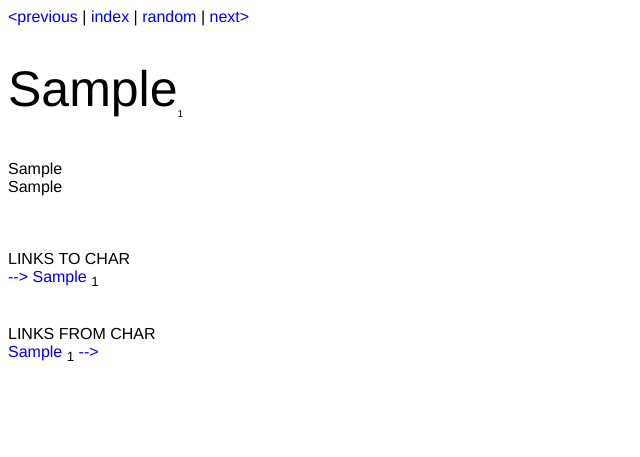
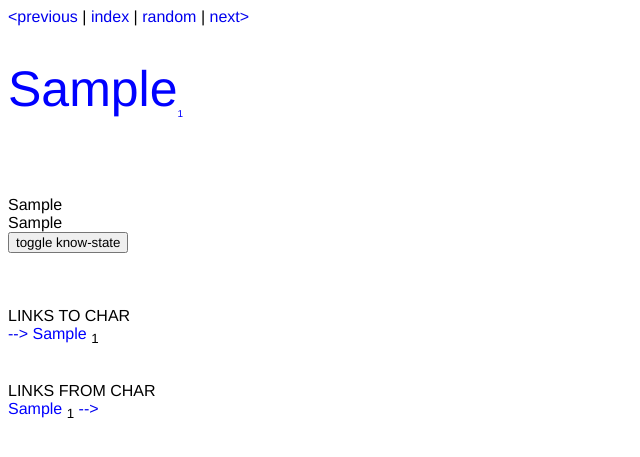
Before and after one commit to TPyrsiocne/mandarin_vocab_builder, a Django app: page /mandarin-graph/1/ in a window 1280 px wide. Shown: the top 457 px of the page, without its empty margins (0-640 px from the left). Run offline with Django 3.2, Linux system fonts and the light colour scheme; tables that the repository leaves empty hold one stand-in row (values such as "Sample post").

Commit message:
characters now have a user dependent know-state

```diff
--- a/graph_builder/models.py
+++ b/graph_builder/models.py
@@ -1,21 +1,25 @@
 from django.db import models
+from django.contrib.auth.models import User
 
 
 class Character(models.Model):
+    known_by = models.ManyToManyField(User)
     points_to = models.ManyToManyField("self", symmetrical=False, through='Word')
-    symbol = models.CharField(max_length = 1)
-    rank = models.IntegerField(default = 0)
-    definition = models.CharField(max_length = 1000)
-    pronunciation = models.CharField(max_length = 40)
+    symbol = models.CharField(max_length=1)
+    rank = models.IntegerField(default=0)
+    definition = models.CharField(max_length=1000)
+    pronunciation = models.CharField(max_length=40)
+
     def __str__(self):
         return self.symbol
 
 
 class Word(models.Model):
-    first_char = models.ForeignKey(Character, related_name = 'is_first_char',on_delete=models.CASCADE)
+    first_char = models.ForeignKey(Character, related_name='is_first_char', on_delete=models.CASCADE)
     second_char = models.ForeignKey(Character, related_name='is_second_char', on_delete=models.CASCADE)
-    rank = models.IntegerField(default = 0)
-    definition = models.CharField(max_length = 1000)
-    pronunciation = models.CharField(max_length = 40)
+    rank = models.IntegerField(default=0)
+    definition = models.CharField(max_length=1000)
+    pronunciation = models.CharField(max_length=40)
+
     def __str__(self):
         return self.first_char.symbol + self.second_char.symbol
--- a/graph_builder/templates/graph_builder/dashboard.html
+++ b/graph_builder/templates/graph_builder/dashboard.html
@@ -4,13 +4,12 @@ Hello, {{ user.username|default:'Guest' }}!
 
     {% if user.is_authenticated %}
         <a href="{% url 'logout' %}">Logout</a><br>
-        <a href="{% url 'index'%}"> My Character Index Page</a><br>
         <a href="{% url 'password_change' %}">Change password</a><br>
 
     {% else %}
         <a href="{% url 'login' %}">Login</a><br>
-        <a href="{% url 'index'%}"> Character Index Page</a>
     {% endif %}
 </div>
 
-<a href="{% url 'dashboard' %}">Back to dashboard</a>
+<a href="{% url 'dashboard' %}">Back to dashboard</a><br><br>
+<a href="{% url 'index'%}"> Character Index Page &gt </a><br>
--- a/graph_builder/templates/graph_builder/graph_build.html
+++ b/graph_builder/templates/graph_builder/graph_build.html
@@ -15,23 +15,32 @@
 <a href = "/mandarin-graph/{{next}}/"> next&gt </a>
 
 <body>
-<h1 style="font-size:50px;">{{this_char.symbol}}<sub><font size = "-2">{{this_char.rank}}</font></sub></h1>
+
+
+
+<h1 style="color:{% if user in this_char.known_by.all %}#DCDCDC;{% else %}blue; {% endif %};font-size:50px;">{{this_char.symbol}}<sub><font size = "-2">{{this_char.rank}}</font></sub></h1>
+<br>
+<br>
 {{this_char_pronunciation}}<br>
 {{this_char_deff}}<br>
+<form action="toggle/">
+<button type="submit">  toggle know-state </button>
+</form>
 <br>
 <br>
+
 <br>
 LINKS TO CHAR<br>
 {% for ender in word_enders %}
 <a href = "https://www.purpleculture.net/dictionary-details/?word={{this_char.symbol}}{{ender.symbol}}" target="_blank">--></a>
-<a href = "/mandarin-graph/{{ender.symbol}}/">{{ender.symbol}} </a><sub>{{ender.rank}}</sub><br>
+<a style = "color:{% if user in ender.known_by.all %}gray;{% else %}blue; {% endif %}" href = "/mandarin-graph/{{ender.symbol}}/">{{ender.symbol}} </a><sub>{{ender.rank}}</sub><br>
 {% endfor %}
 <br>
 <br>
 LINKS FROM CHAR<br>
 {% for starter in word_starters %}
-<a href = "/mandarin-graph/{{starter.symbol}}/">{{starter.symbol}} </a><sub>{{starter.rank}}</sub>
-<a href = "https://www.purpleculture.net/dictionary-details/?word={{starter.symbol}}{{this_char.symbol}}" target="_blank">--></a><br>
+<a style = "color:{% if user in starter.known_by.all %}gray;{% else %}blue; {% endif %}" href = "/mandarin-graph/{{starter.symbol}}/">{{starter.symbol}} </a><sub>{{starter.rank}}</sub>
+<a  href = "https://www.purpleculture.net/dictionary-details/?word={{starter.symbol}}{{this_char.symbol}}" target="_blank">--></a><br>
 {% endfor %}
 
 </html>
--- a/graph_builder/urls.py
+++ b/graph_builder/urls.py
@@ -10,4 +10,5 @@ urlpatterns = [
     path('', views.index, name='index'),
     path('<int:char_rank>/',views.graph_build_from_rank, name = 'graph_build_from_rank'),
     path('<char>/', views.graph_build, name='graph_build'),
+    path('<char_tag>/toggle/',views.toggle, name = 'toggle')
 ]
--- a/graph_builder/views.py
+++ b/graph_builder/views.py
@@ -1,14 +1,15 @@
 import random
 from django.http import HttpResponse
-from django.shortcuts import render
+from django.shortcuts import render, redirect
 from graph_builder.models import Word, Character
 from django.contrib.auth import login
+from django.urls import reverse
 from django.contrib.auth.forms import UserCreationForm
-
 
 
 def dashboard(request):
     return render(request, "graph_builder/dashboard.html")
+
 
 def register(request):
     if request.method == "GET":
@@ -23,11 +24,6 @@ def register(request):
             return render(request, 'graph_builder/invalid_registration.html')
 
 
-
-
-
-
-
 def index(request):
     context = {"characters" : Character.objects.all()}
     return render(request, "graph_builder/index.html", context)
@@ -40,7 +36,6 @@ def graph_build(request, char):
     #what is Django doing with this command^
     this_char_deff = this_char.definition
     this_char_pronunciation = this_char.pronunciation
-
 
     context = {
         'this_char' : this_char,
@@ -67,3 +62,21 @@ another idea would be to have defintions be mosueover text or seomthing
 def graph_build_from_rank(request, char_rank):
     char = Character.objects.get(rank = char_rank).symbol
     return graph_build(request = request, char = char)
+
+def toggle(request, char_tag):
+    current_user = request.user
+
+    if char_tag.isdecimal():
+        char_to_toggle = Character.objects.get(rank=int(char_tag))
+    else:
+        char_to_toggle = Character.objects.get(symbol=char_tag)
+
+    if current_user.is_authenticated:
+        if current_user in char_to_toggle.known_by.all():
+            char_to_toggle.known_by.remove(current_user)
+        else:
+            char_to_toggle.known_by.add(current_user)
+    else:
+        return redirect("/mandarin-graph/dashboard/")
+
+    return redirect("/mandarin-graph/" + char_tag +"/")
```
Also changed, not shown: graph_builder/templates/graph_builder/index.html (+5 -2 lines).
